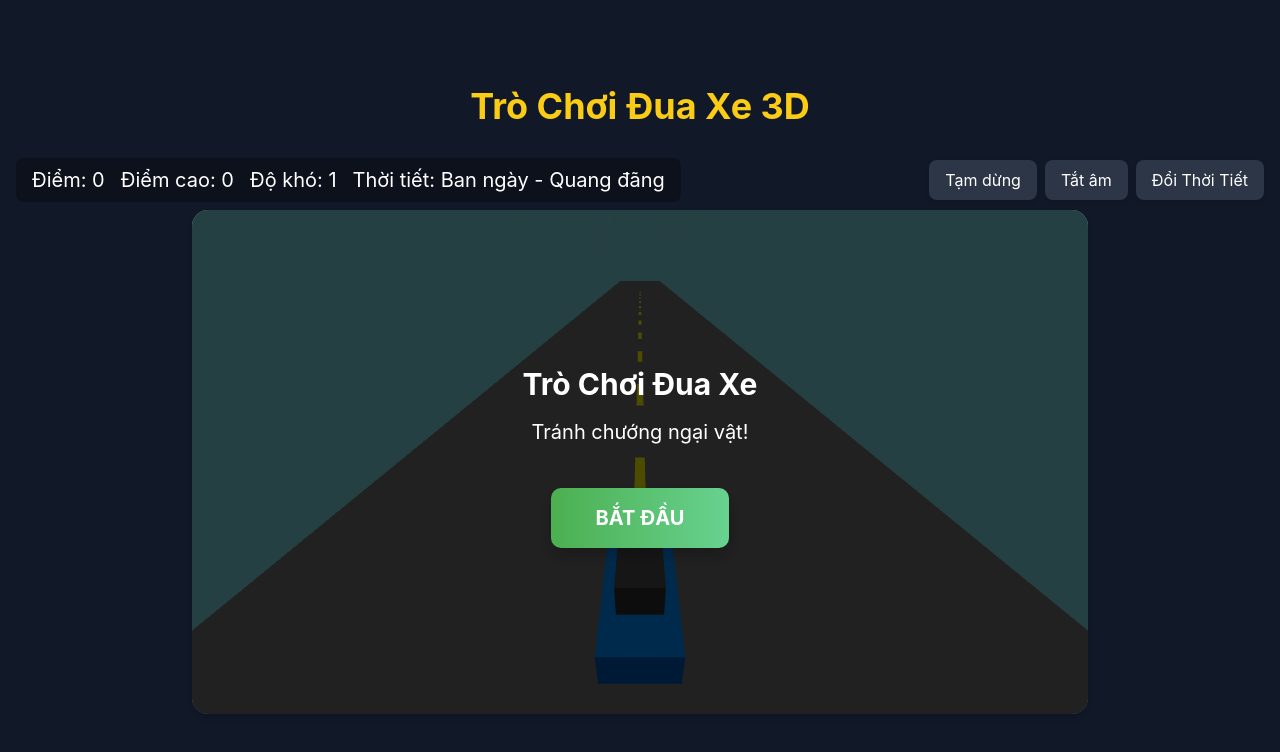
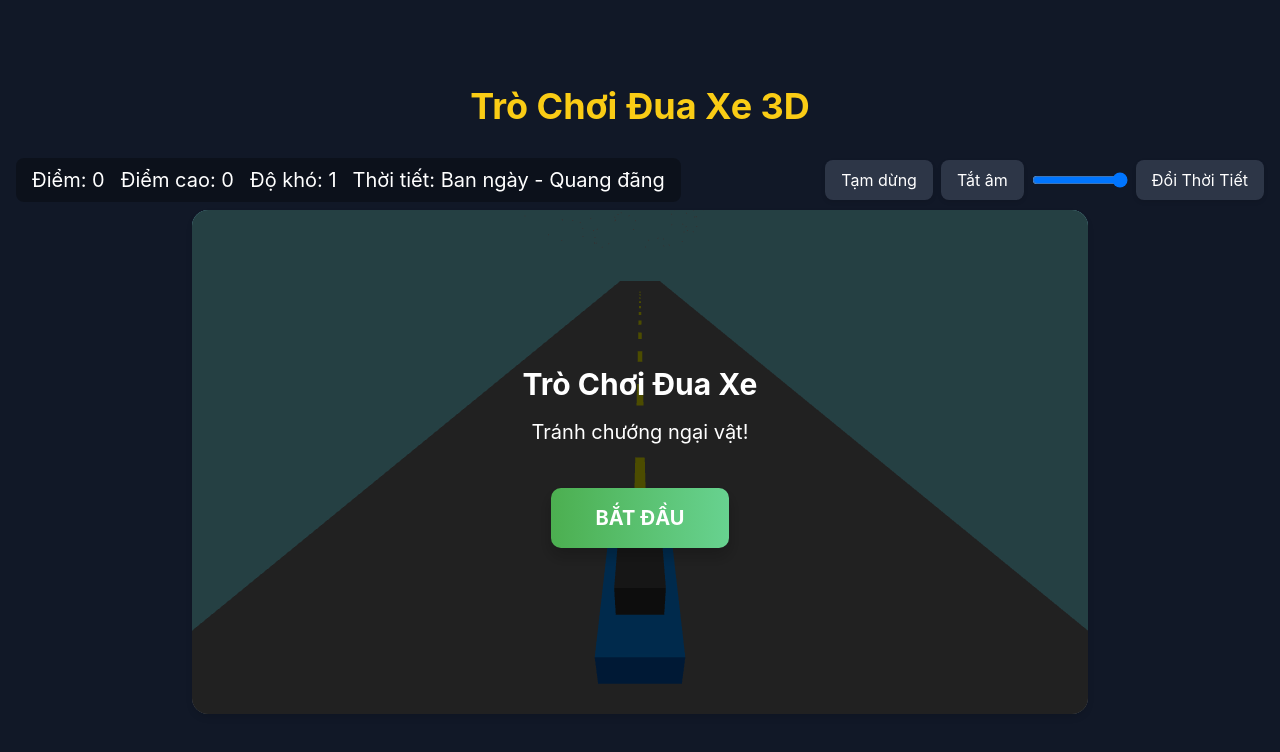
Before and after one commit to quangminhhh/Racing, a plain HTML site: page index.html in a window 1280 px wide. Drawn offline with nearby package versions, Linux system fonts and the light colour scheme.

Commit message:
Add volume control slider

```diff
--- a/index.html
+++ b/index.html
@@ -26,6 +26,7 @@
         <div class="pause-mute-buttons">
             <button id="pause-button">Tạm dừng</button>
             <button id="mute-button">Tắt âm</button>
+            <input type="range" id="volume-slider" min="0" max="1" step="0.01" value="1">
             <button id="weather-toggle">Đổi Thời Tiết</button>
         </div>
     </div>
--- a/js/main.js
+++ b/js/main.js
@@ -34,6 +34,7 @@
         const pauseButton = document.getElementById('pause-button'); // New pause button
         const resumeButton = document.getElementById('resume-button'); // New resume button
         const muteButton = document.getElementById('mute-button'); // New mute button
+        const volumeSlider = document.getElementById('volume-slider');
         const countdownDisplay = document.getElementById('countdown-display'); // New countdown display
         const weatherDisplay = document.getElementById('weather-display');
         const weatherToggleButton = document.getElementById('weather-toggle');
@@ -70,7 +71,7 @@
         let mouseY = 0;
 
         // Audio setup
-        let scoreSynth, crashSynth, backgroundMusic;
+        let scoreSynth, crashSynth, backgroundMusic, volumeControl;
         let isMuted = false;
 
         const TIME_OF_DAY_SEQUENCE = ['sunrise', 'day', 'sunset', 'night'];
@@ -137,6 +138,7 @@
          * Initializes audio context and synths.
          */
         function initAudio() {
+            volumeControl = new Tone.Gain(1).toDestination();
             // Synth for score sound (simple click)
             scoreSynth = new Tone.PolySynth(Tone.Synth, {
                 oscillator: {
@@ -148,10 +150,10 @@
                     sustain: 0.01,
                     release: 0.1
                 }
-            }).toDestination();
+            }).connect(volumeControl);
 
             // Synth for crash sound (noise)
-            crashSynth = new Tone.NoiseSynth().toDestination();
+            crashSynth = new Tone.NoiseSynth().connect(volumeControl);
 
             // Background music (simple loop)
             backgroundMusic = new Tone.Loop(time => {
@@ -320,6 +322,7 @@
 
             // Initialize audio
             initAudio();
+            volumeSlider.value = volumeControl.gain.value;
 
             // Update UI elements
             updateScoreDisplay();
@@ -337,6 +340,11 @@
             pauseButton.addEventListener('click', togglePause);
             resumeButton.addEventListener('click', togglePause);
             muteButton.addEventListener('click', toggleMute);
+            volumeSlider.addEventListener('input', () => {
+                if (volumeControl) {
+                    volumeControl.gain.value = parseFloat(volumeSlider.value);
+                }
+            });
             weatherToggleButton.addEventListener('click', cycleWeather);
 
             // Touch controls for mobile - Refactored for cleaner code
--- a/styles.css
+++ b/styles.css
@@ -123,6 +123,10 @@
             box-shadow: 0 2px 4px rgba(0, 0, 0, 0.1);
             transition: background-color 0.3s ease;
         }
+
+        .pause-mute-buttons input[type="range"] {
+            width: 6rem;
+        }
         .pause-mute-buttons button:hover {
             background-color: rgba(45, 55, 72, 0.5);
         }
```
